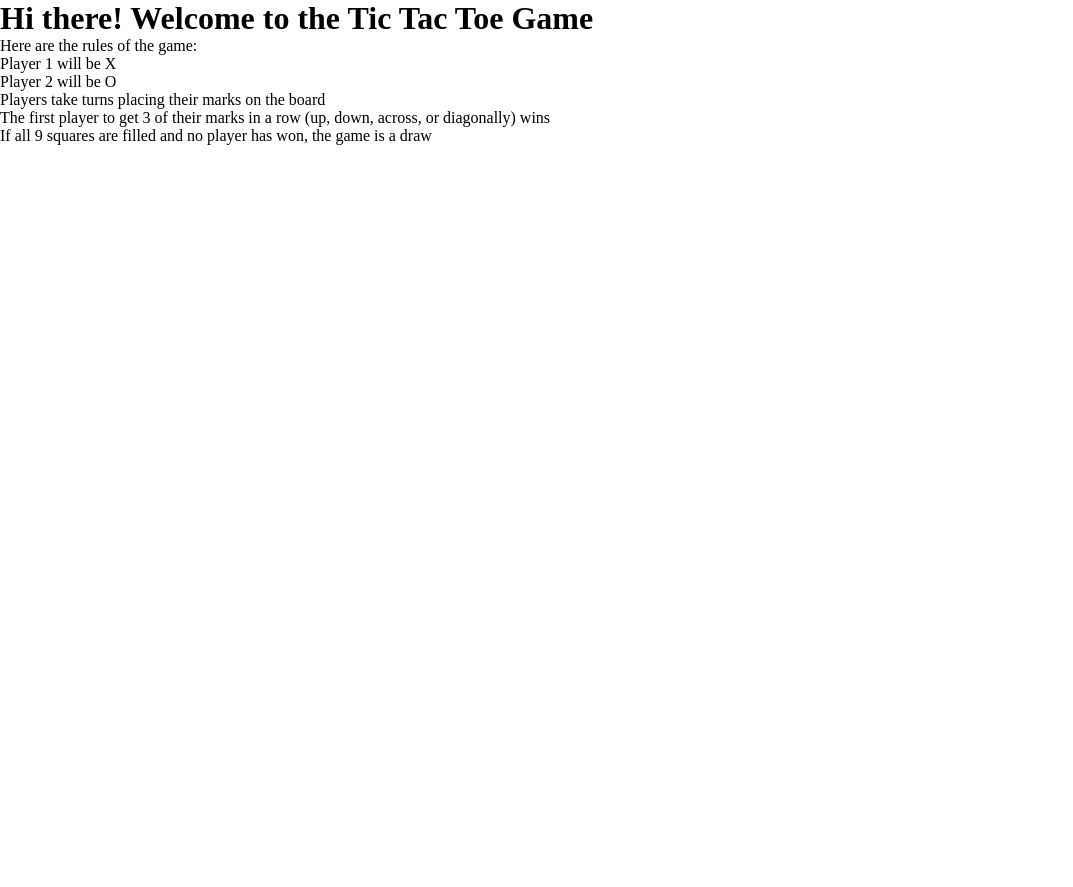
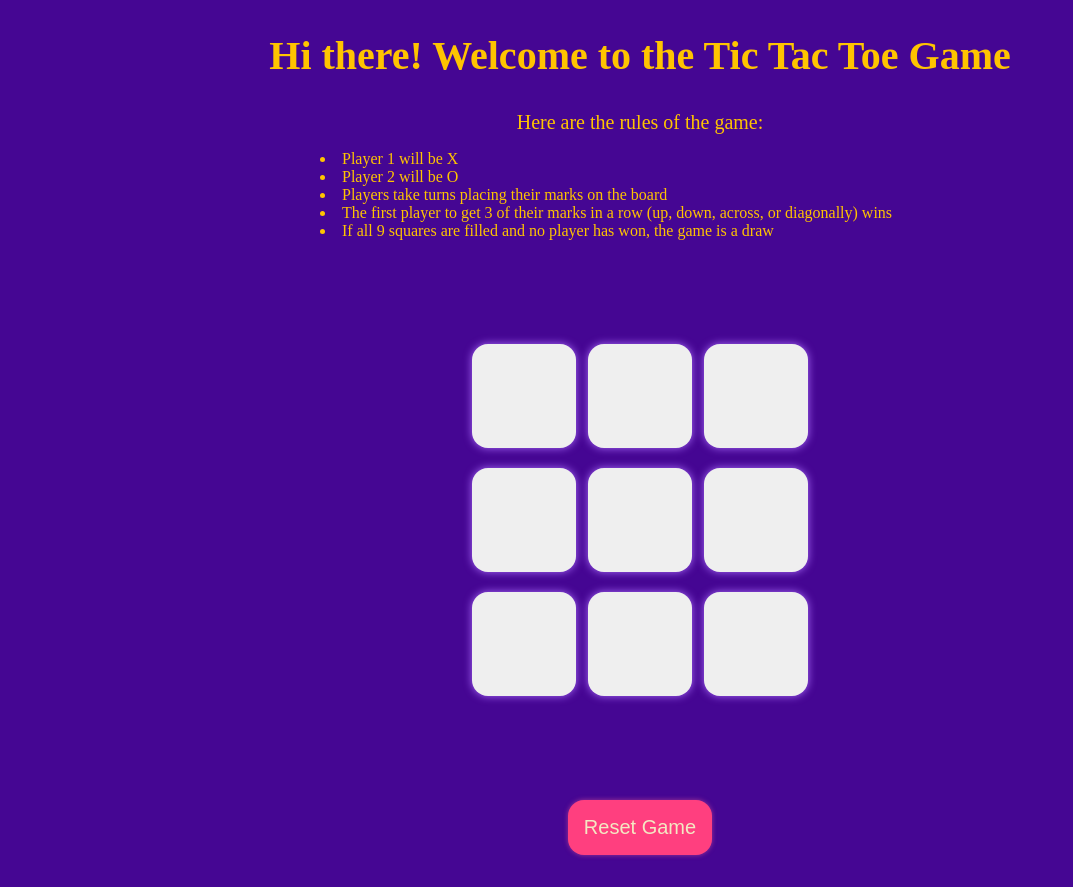
Before and after one commit to xajdys/tic-tac-toe-game, a plain HTML site: page index.html in a window 1280 px wide. Shown: the whole page, without its empty margins (0-1073 px from the left). Before the commit the page ends 800 px from the top, so only its background shows below. Drawn offline with Linux system fonts and the light colour scheme.

Commit message:
Add neon styling to the game

```diff
--- a/index.html
+++ b/index.html
@@ -1,15 +1,17 @@
-<!DOCTYPE html>
+<!doctype html>
 <html lang="en">
+
 <head>
-    <meta charset="UTF-8">
-    <meta name="viewport" content="width=device-width, initial-scale=1.0">
+    <meta charset="UTF-8" />
+    <meta name="viewport" content="width=device-width, initial-scale=1.0" />
     <title>Tic Tac Toe</title>
-    <link rel="stylesheet" href="style.css">
+    <link rel="stylesheet" href="style.css" />
 </head>
+
 <body>
+    <main>
         <!-- Greeting to the Player -->
         <h1>Hi there! Welcome to the Tic Tac Toe Game</h1>
-
 
         <!-- Game Rules: -->
         <p>Here are the rules of the game:</p>
@@ -17,10 +19,32 @@
             <li>Player 1 will be X</li>
             <li>Player 2 will be O</li>
             <li>Players take turns placing their marks on the board</li>
-        <li>The first player to get 3 of their marks in a row (up, down, across, or diagonally) wins</li>
-        <li>If all 9 squares are filled and no player has won, the game is a draw</li>
+            <li>
+                The first player to get 3 of their marks in a row (up, down, across, or
+                diagonally) wins
+            </li>
+            <li>
+                If all 9 squares are filled and no player has won, the game is a draw
+            </li>
         </ul>
 
-    <script  src="script.js"></script>
+        <!-- Game Board -->
+        <div class="container">
+            <div class="game">
+                <button class="box"></button>
+                <button class="box"></button>
+                <button class="box"></button>
+                <button class="box"></button>
+                <button class="box"></button>
+                <button class="box"></button>
+                <button class="box"></button>
+                <button class="box"></button>
+                <button class="box"></button>
+            </div>
+        </div>
+        <button id="reset-btn">Reset Game</button>
+    </main>
+    <script src="script.js"></script>
 </body>
+
 </html>
--- a/style.css
+++ b/style.css
@@ -1,6 +1,78 @@
 /* reset default styles */
+
 * {
     margin: 0;
     padding: 0;
     box-sizing: border-box;
 }
+
+/* neon theme styling */
+
+h1 {
+    font-size: 2.5rem;
+    margin: 2rem;
+}
+
+p {
+    font-size: 1.25rem;
+    margin: 1rem;
+}
+
+ul {
+    width: 50%;
+    margin: 0 auto;
+    list-style-type: disc;
+    list-style-position: inside;
+    padding: 0;
+    text-align: left;
+}
+
+/* body style */
+
+body {
+    background-color: #450693;
+    text-align: center;
+    color: #FFC400;
+}
+
+/* gameboard design */
+
+.container {
+    height: 70vh;
+    display: flex;
+    justify-content: center;
+    align-items: center;
+}
+
+/* game design */
+
+.game {
+    height: 45vmin;
+    width: 45vmin;
+    display: flex;
+    flex-wrap: wrap;
+    justify-content: center;
+    align-items: center;
+    gap: 1.5vmin;
+}
+
+.box {
+    height: 13vmin;
+    width: 13vmin;
+    border-radius: 1rem;
+    border: none;
+    box-shadow: 0 0 0.5rem hsl(267, 92%, 70%);
+    font-size: 8vmin;
+    color: #FFC400;
+}
+
+#reset-btn {
+    padding: 1rem;
+    font-size: 1.25rem;
+    background-color: #FF3F7F;
+    color: #f4e8c3;
+    border-radius: 1rem;
+    box-shadow: 0 0 0.3rem hsla(340, 100%, 70%, 0.5);
+    border: none;
+    margin-bottom: 2rem;
+}
```
Lines whose indentation alone changed are shown as unchanged.
